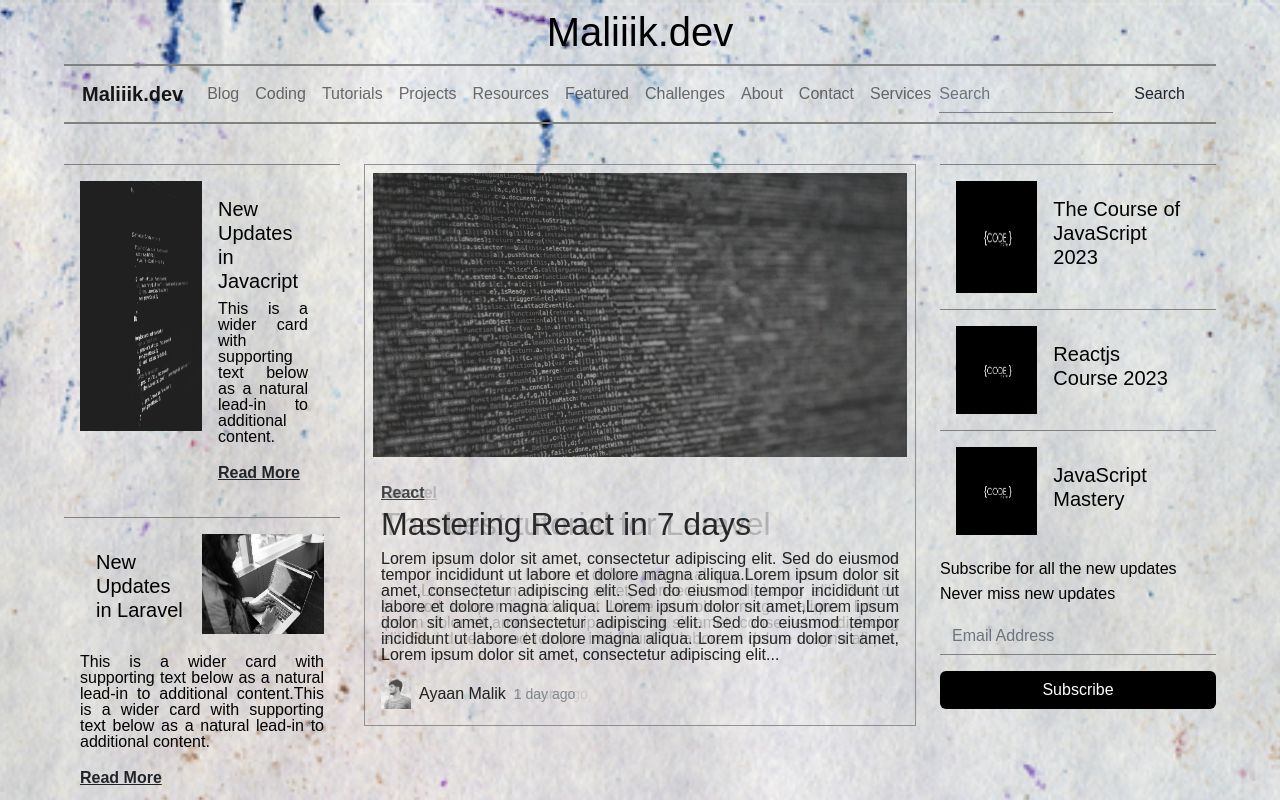
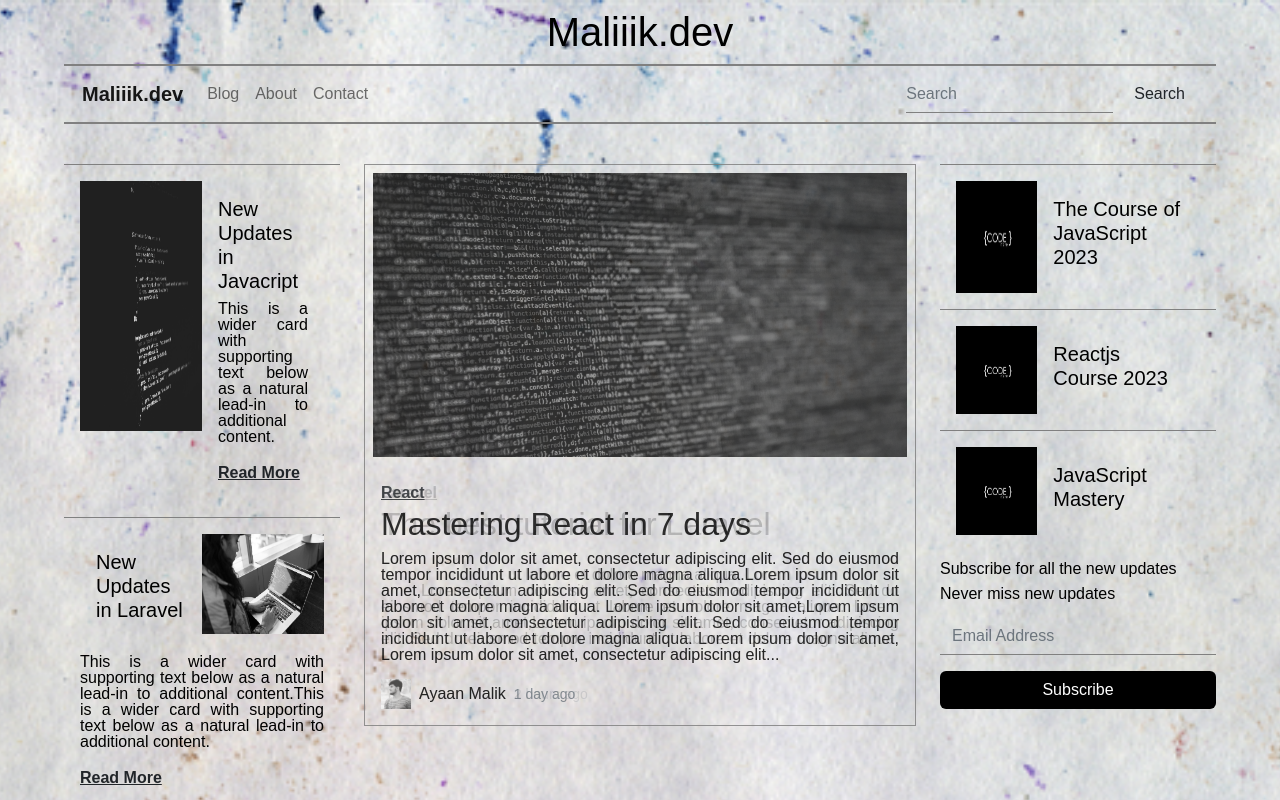
Before and after one commit to AyaanMalik-STUDIO/Gaming-website, a React (Create React App) app: page / in a window 1280 px wide. Shown: the top 800 px of the page. Built offline with nearby package versions, Linux system fonts and the light colour scheme; a web font is replaced by a local one.

Commit message:
Left ,Right sidebar and main content commit V7

```diff
--- a/src/components/Footer.jsx
+++ b/src/components/Footer.jsx
@@ -70,35 +70,35 @@ const Footer = () => {
             {/* Social Icons */}
             <div className="mt-3">
               <a className="text-dark"
-                href="https://github.com/your-github-profile"
+                href="/"
                 target="_blank"
                 rel="noopener noreferrer"
               >
                 <i className="bi bi-github mx-2 h1"></i>
               </a>
               <a className="text-dark"
-                href="https://linkedin.com/in/your-linkedin-profile"
+                href="/"
                 target="_blank"
                 rel="noopener noreferrer"
               >
                 <i class="bi bi-linkedin mx-2 h1"></i>
               </a>
               <a className="text-dark"
-                href="https://twitter.com/your-twitter-profile"
+                href="/"
                 target="_blank"
                 rel="noopener noreferrer"
               >
                 <i className="bi bi-twitter mx-2 h1"></i>
               </a>
               <a className="text-dark"
-                href="https://instagram.com/your-instagram-profile"
+                href="/"
                 target="_blank"
                 rel="noopener noreferrer"
               >
                 <i className="bi bi-instagram mx-2 h1"></i>
               </a>
               <a className="text-dark"
-                href="https://youtube.com/your-youtube-channel"
+                href="/"
                 target="_blank"
                 rel="noopener noreferrer"
               >
--- a/src/components/Header.jsx
+++ b/src/components/Header.jsx
@@ -33,36 +33,6 @@ const Header = () => {
                 </a>
               </li>
               <li className="nav-item">
-                <a className="nav-link" href="/coding">
-                  Coding
-                </a>
-              </li>
-              <li className="nav-item">
-                <a className="nav-link" href="/tutorials">
-                  Tutorials
-                </a>
-              </li>
-              <li className="nav-item">
-                <a className="nav-link" href="/projects">
-                  Projects
-                </a>
-              </li>
-              <li className="nav-item">
-                <a className="nav-link" href="/resources">
-                  Resources
-                </a>
-              </li>
-              <li className="nav-item">
-                <a className="nav-link" href="/featured">
-                  Featured
-                </a>
-              </li>
-              <li className="nav-item">
-                <a className="nav-link" href="/challenges">
-                  Challenges
-                </a>
-              </li>
-              <li className="nav-item">
                 <a className="nav-link" href="/about">
                   About
                 </a>
@@ -71,11 +41,6 @@ const Header = () => {
               <li className="nav-item">
                 <a className="nav-link" href="/contact">
                   Contact
-                </a>
-              </li>
-              <li className="nav-item">
-                <a className="nav-link" href="/services">
-                  Services
                 </a>
               </li>
             </ul>
```
